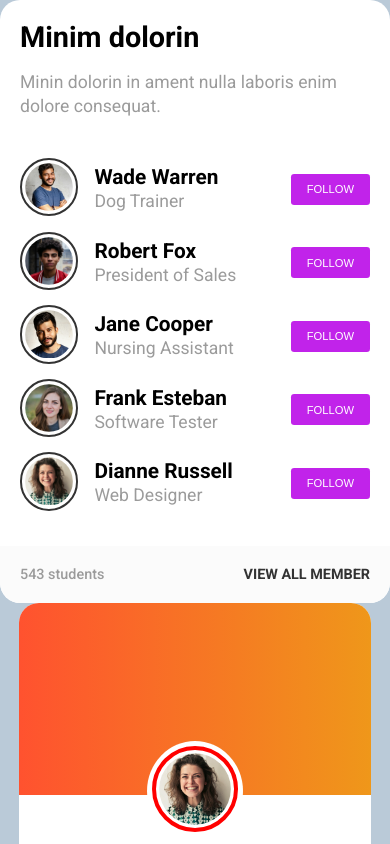
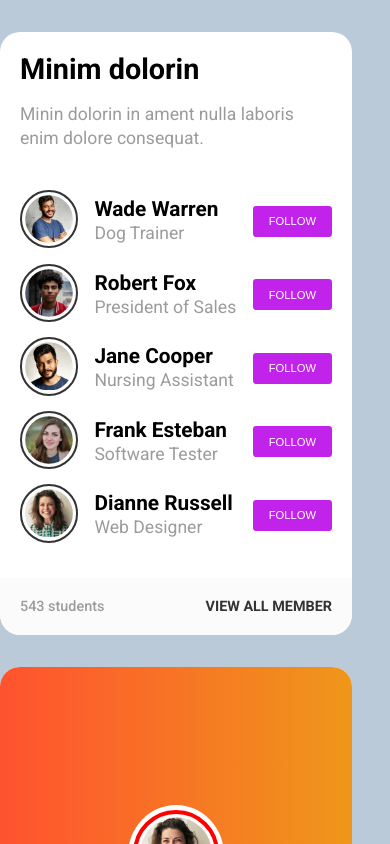
Before and after one commit to Lindapazw/mindata, an Angular app: page / in a window 390 px wide. Shown: the top 844 px of the page. Built offline with nearby package versions, Linux system fonts and the light colour scheme.

Commit message:
feat: add media query size

```diff
--- a/src/app/pages/home/components/member-list-card/member-list-card.component.scss
+++ b/src/app/pages/home/components/member-list-card/member-list-card.component.scss
@@ -3,10 +3,10 @@
 
 .card {
   @include card;
+  max-width: 22rem;
 
   &__content {
     padding: 1.25rem;
-    max-width: 22rem;
   }
 
   &__description {
--- a/src/app/pages/home/components/product-card/product-card.component.scss
+++ b/src/app/pages/home/components/product-card/product-card.component.scss
@@ -3,7 +3,7 @@
 
 .product-card {
   @include card;
-  max-width: 24rem;
+  max-width: 22rem;
 
   &__title {
     padding: 1.25rem;
--- a/src/app/pages/home/components/profile-card/profile-card.component.scss
+++ b/src/app/pages/home/components/profile-card/profile-card.component.scss
@@ -3,6 +3,7 @@
 
 .card {
   @include card;
+  max-width: 22rem;
 
   &__background {
     background: linear-gradient(to left, #ef971a, #ff522f);
--- a/src/app/pages/home/home.component.scss
+++ b/src/app/pages/home/home.component.scss
@@ -1,8 +1,29 @@
-@import "../../../styles/mixins";
 @import "../../../styles/variables";
 
 .contenedor {
-  @include flex-center;
+  display: flex;
   flex-direction: column;
   min-height: 100vh;
+  gap: 2rem;
+  padding: 2rem 0rem;
+
+  @media (max-width: 640px) {
+    flex-direction: column;
+    font-size: 1rem;
+  }
+
+  @media (min-width: 641px) and (max-width: 1024px) {
+    display: grid;
+    grid-template-columns: 1fr 1fr;
+    gap: 2rem;
+    font-size: 1.2rem;
+    justify-items: center;
+    align-items: center;
+  }
+
+  @media (min-width: 1025px) {
+    flex-direction: row;
+    justify-content: center;
+    font-size: 1.3rem;
+  }
 }
```
